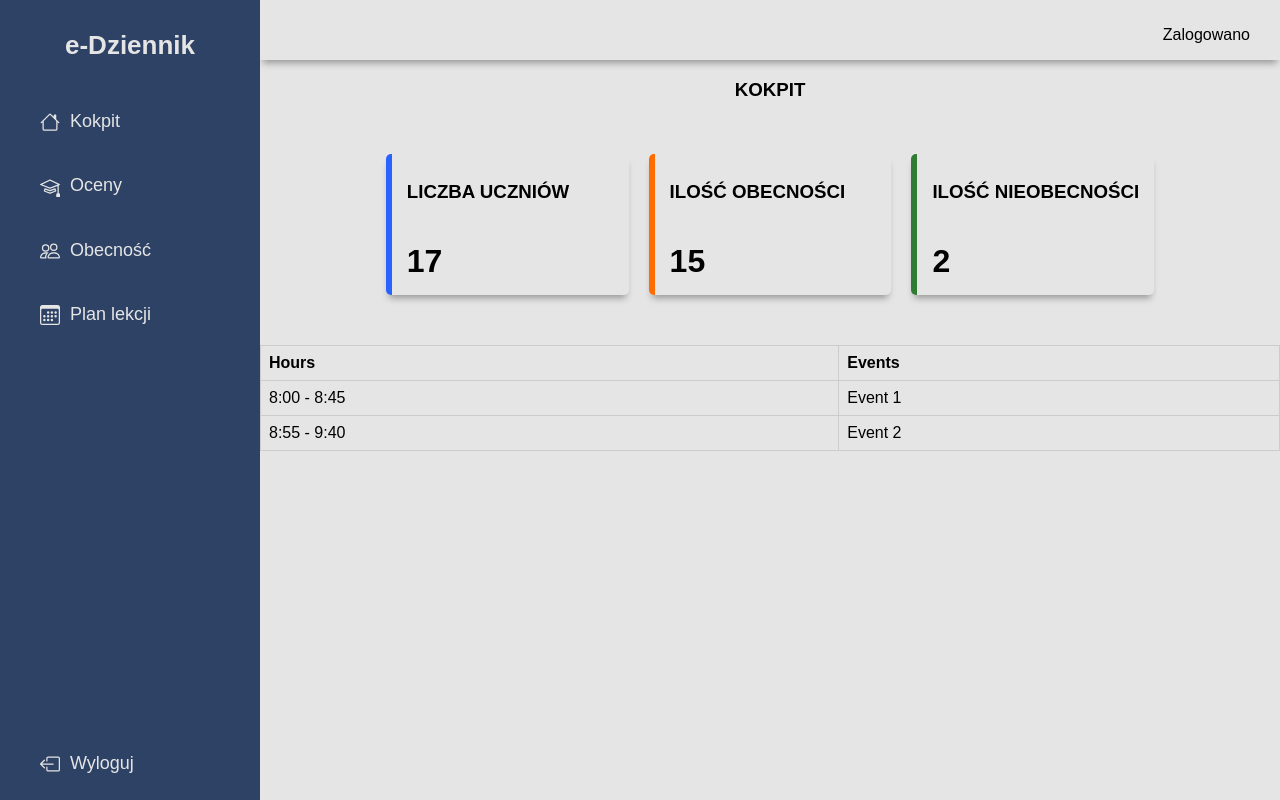
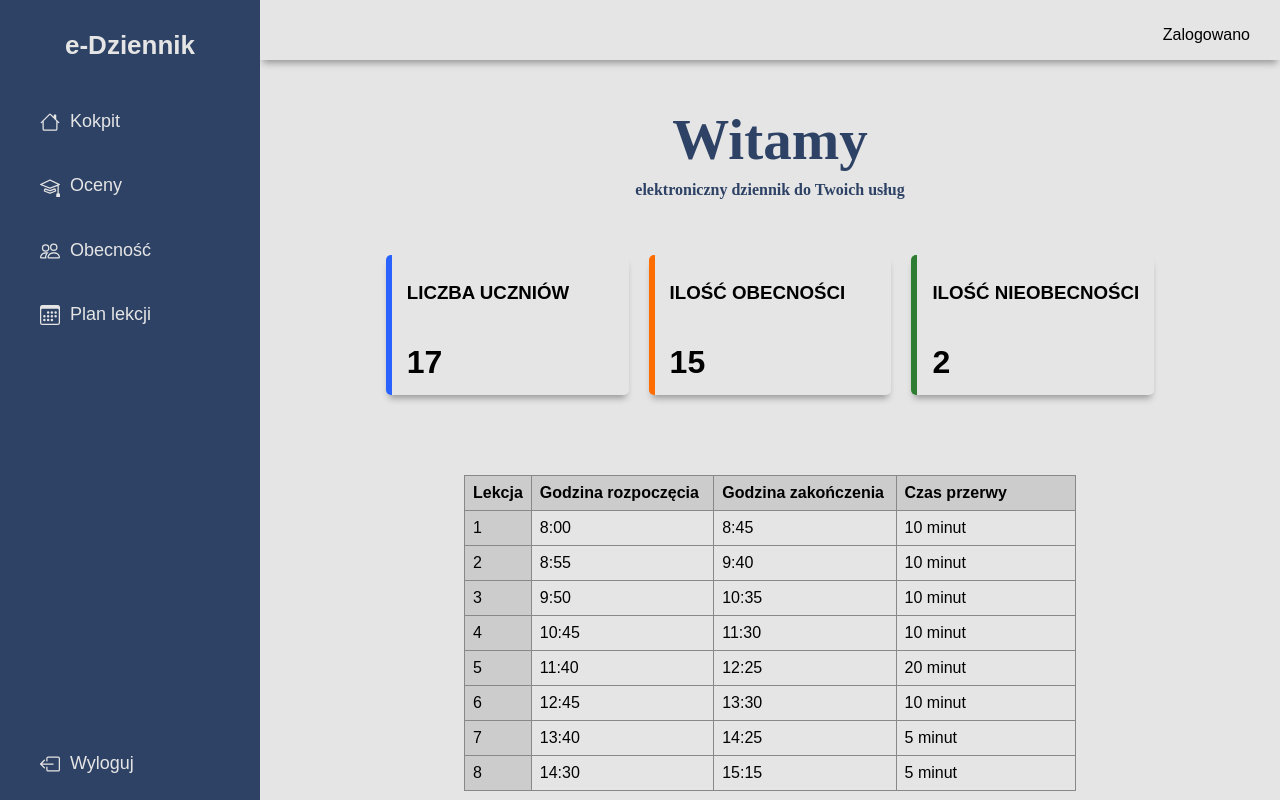
Before and after one commit to JOOHNYS/ZIWG_project, a React (Vite) app in the folder e-dziennik/: page /dashboard in a window 1280 px wide. Built offline with nearby package versions, Linux system fonts and the light colour scheme.

Commit message:
dashboard change & tables visual

```diff
--- a/e-dziennik/src/App.css
+++ b/e-dziennik/src/App.css
@@ -1,3 +1,4 @@
+
 body {
   margin: 0;
   padding: 0;
@@ -149,6 +150,21 @@ button{
 .main-title {
   display: flex;
   justify-content: space-between;
+  font-size: 38px;
+  font-family: "Caveat", cursive;
+  font-optical-sizing: auto;
+  font-weight: 700;
+  font-style: normal;
+  margin-bottom: -10px;
+  color: #2e4265;
+}
+.under-title{
+  margin-top: -50px;
+  font-family: "Caveat", cursive;
+  font-optical-sizing: auto;
+  font-weight: 700;
+  font-style: normal;
+  color: #2e4265
 }
 
 .main-cards {
@@ -208,24 +224,38 @@ button{
   padding: 5px;
 }
 
+.hrs_schedule{
+  width: 60%;
+  margin-top: 30px;
+}
+.hrs_schedule_class{
+  min-width: 3px;
+  width: 4%;
+  background-color: #ccc ;
+}
+.hrs_schedule_time{
+  max-width: 10px;
+  width: 10px;
+  background-color: #ccc ;
+}
+table, th, td {
+  border: 1px solid #363636;
+}
 table {
   border-collapse: collapse;
-  width: 100%;
-  border: 1px solid #7f7e7e;
+  width: 95%;
+
 }
-
-thead{
-  background-color: #524e4e;
-}
-
 th, td {
-  border: 1px solid #ccc;
+  border: 1px solid #888888;
   padding: 8px;
   text-align: left;
 }
-
-th {
-  background-color: #e5e5e5;
+thead, td:first-of-type{
+  background-color: #ccc ;
+}
+td:first-of-type{
+  width: 7%;
 }
 
 .modal {
--- a/e-dziennik/src/Layouts/Home.jsx
+++ b/e-dziennik/src/Layouts/Home.jsx
@@ -2,35 +2,18 @@ import React from 'react'
 import {BsHouse, BsMortarboard, BsPeople, BsCalendar3, BsBoxArrowLeft } from 'react-icons/bs'
 import { PieChart, Pie, Sector, Cell, ResponsiveContainer } from 'recharts';
 
+
 function Home() {
 
-    const data = [
-        { name: '5', value: 10 },
-        { name: '4', value: 30 },
-        { name: '3', value: 30 },
-        { name: '2', value: 20 },
-        { name: '1', value: 2 },
-      ];
 
-      const COLORS = ['#0088FE', '#00C49F', '#FFBB28', '#FF8042', '#ff2934'];
-
-      const RADIAN = Math.PI / 180;
-      const renderCustomizedLabel = ({ cx, cy, midAngle, innerRadius, outerRadius, percent, index }) => {
-        const radius = innerRadius + (outerRadius - innerRadius) * 0.5;
-        const x = cx + radius * Math.cos(-midAngle * RADIAN);
-        const y = cy + radius * Math.sin(-midAngle * RADIAN);
-
-        return (
-          <text x={x} y={y} fill="white" textAnchor={x > cx ? 'start' : 'end'} dominantBaseline="central">
-            {`${(percent * 100).toFixed(0)}%`}
-          </text>
-        );
-      };
 
   return (
     <main className='main-container'>
         <div className='main-title'>
-            <h3>KOKPIT</h3>
+            <h2>Witamy</h2>
+        </div>
+        <div className='under-title'>
+        <h4>elektroniczny dziennik do Twoich usług</h4>
         </div>
         <div className='main-cards'>
         <div className='card'>
@@ -54,22 +37,63 @@ function Home() {
         </div>
 
 
-        <table className='2day_schedule'>
+        <table className='hrs_schedule'>
     <thead>
       <tr>
-        <th>Hours</th>
-        <th>Events</th>
+        <th className='hrs_schedule_class'>Lekcja</th>
+        <th className='hrs_schedule_time'>Godzina rozpoczęcia</th>
+        <th className='hrs_schedule_time'>Godzina zakończenia</th>
+        <th className='hrs_schedule_time'>Czas przerwy</th>
       </tr>
     </thead>
     <tbody>
       <tr>
-        <td>8:00 - 8:45</td>
-        <td>Event 1
-        </td>
+        <td>1</td>
+        <td>8:00</td>
+        <td>8:45</td>
+        <td>10 minut</td>
       </tr>
       <tr>
-      <td>8:55 - 9:40</td>
-        <td>Event 2</td>
+      <td>2</td>
+        <td>8:55</td>
+        <td>9:40</td>
+        <td>10 minut</td>
+      </tr>
+      <tr>
+      <td>3</td>
+        <td>9:50</td>
+        <td>10:35</td>
+        <td>10 minut</td>
+      </tr>
+      <tr>
+      <td>4</td>
+        <td>10:45</td>
+        <td>11:30</td>
+        <td>10 minut</td>
+      </tr>
+      <tr>
+      <td>5</td>
+        <td>11:40</td>
+        <td>12:25</td>
+        <td>20 minut</td>
+      </tr>
+      <tr>
+      <td>6</td>
+        <td>12:45</td>
+        <td>13:30</td>
+        <td>10 minut</td>
+      </tr>
+      <tr>
+      <td>7</td>
+        <td>13:40</td>
+        <td>14:25</td>
+        <td>5 minut</td>
+      </tr>
+      <tr>
+      <td>8</td>
+        <td>14:30</td>
+        <td>15:15</td>
+        <td>5 minut</td>
       </tr>
     </tbody>
   </table>
```
